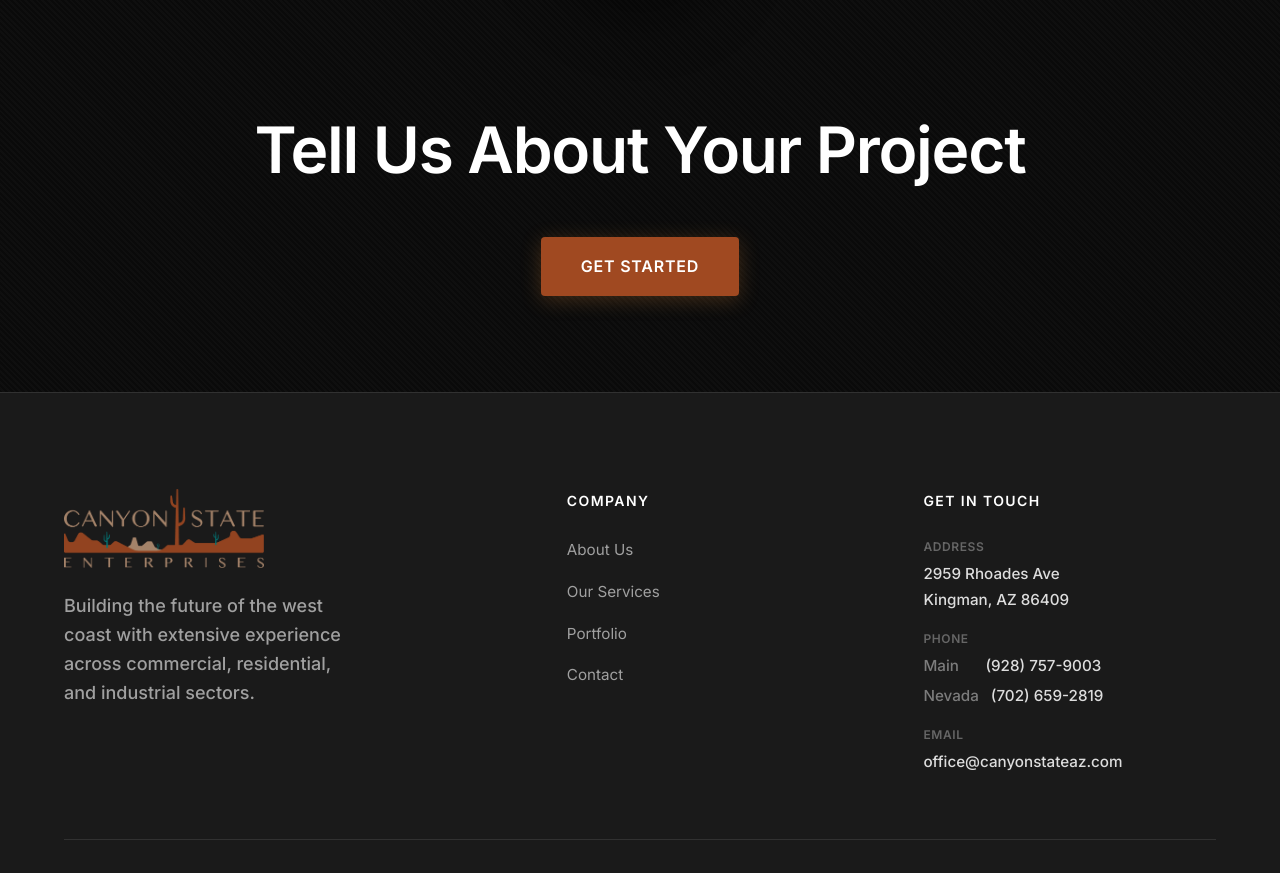
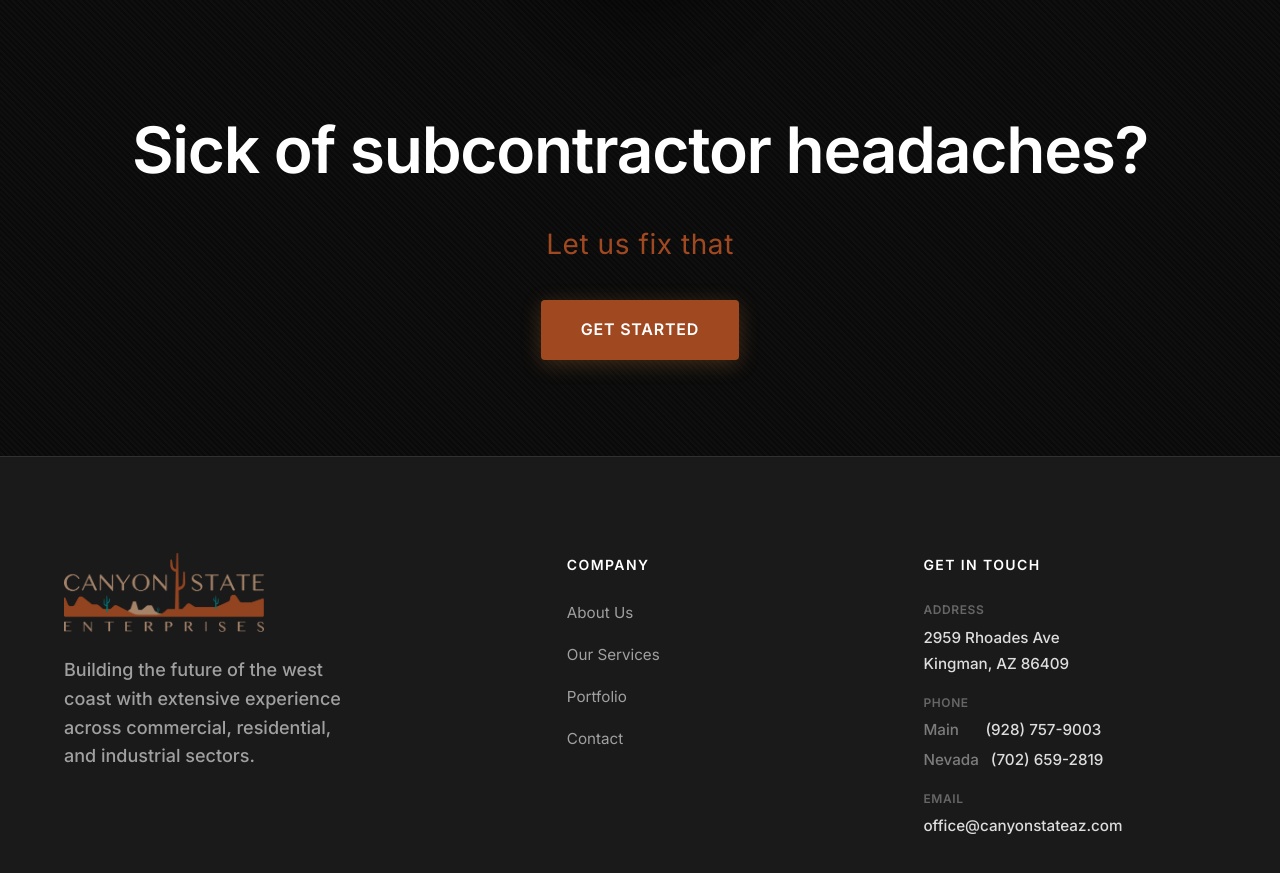
Before and after one commit to andrew7carlin/cse-website, a React (Vite) app: page / in a window 1280 px wide. Shown: the part 6124-6997 px from the top of the page. Built offline with nearby package versions, Linux system fonts and the light colour scheme.

Commit message:
Update CTA messaging to subcontractor headaches copy

```diff
--- a/src/components/ui/QuoteCTA.jsx
+++ b/src/components/ui/QuoteCTA.jsx
@@ -16,7 +16,8 @@ const QuoteCTA = () => {
 
             {/* Content */}
             <div className={styles.content}>
-                <h2 className={styles.heading}>Tell Us About Your Project</h2>
+                <h2 className={styles.heading}>Sick of subcontractor headaches?</h2>
+                <p className={styles.subheading}>Let us fix that</p>
                 <Link to="/contact" className={styles.button}>
                     Get Started
                 </Link>
--- a/src/components/ui/QuoteCTA.module.css
+++ b/src/components/ui/QuoteCTA.module.css
@@ -61,8 +61,16 @@
     font-size: clamp(2.5rem, 5vw, 4rem);
     font-weight: 700;
     color: white;
+    margin-bottom: 1rem;
+    letter-spacing: -0.02em;
+}
+
+.subheading {
+    font-size: clamp(1.25rem, 3vw, 1.75rem);
+    color: var(--color-copper);
     margin-bottom: 2rem;
-    letter-spacing: -0.02em;
+    font-weight: 400;
+    letter-spacing: 0.02em;
 }
 
 .button {
```
